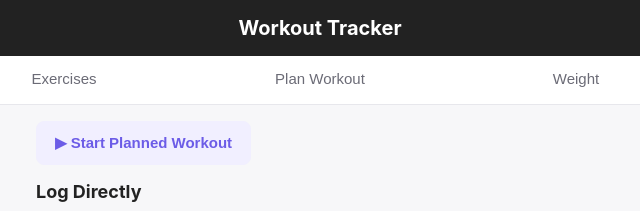
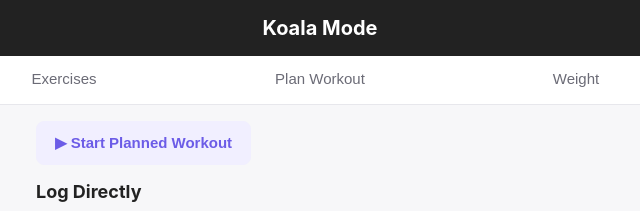
Before and after one commit to park-alliance/koala-mode, a plain HTML site: page index.html in a window 1280 px wide. Shown: the top 211 px of the page, 320-960 px from the left. Drawn offline with Linux system fonts and the light colour scheme.

Commit message:
Rebrand to Koala Mode

```diff
--- a/index.html
+++ b/index.html
@@ -3,7 +3,7 @@
 <head>
     <meta charset="UTF-8">
     <meta name="viewport" content="width=device-width, initial-scale=1.0, maximum-scale=1.0">
-    <title>Workout Tracker</title>
+    <title>Koala Mode</title>
     <link rel="stylesheet" href="style.css">
 
     <link rel="manifest" href="manifest.json">
@@ -12,12 +12,12 @@
 
     <meta name="apple-mobile-web-app-capable" content="yes">
     <meta name="apple-mobile-web-app-status-bar-style" content="black-translucent">
-    <meta name="apple-mobile-web-app-title" content="Workouts">
+    <meta name="apple-mobile-web-app-title" content="Koala Mode">
     <link rel="apple-touch-icon" href="icon-192.png">
 </head>
 <body>
     <header>
-        <h1>Workout Tracker</h1>
+        <h1>Koala Mode</h1>
     </header>
 
     <nav id="tab-nav">
```
Also changed, not shown: manifest.json.
